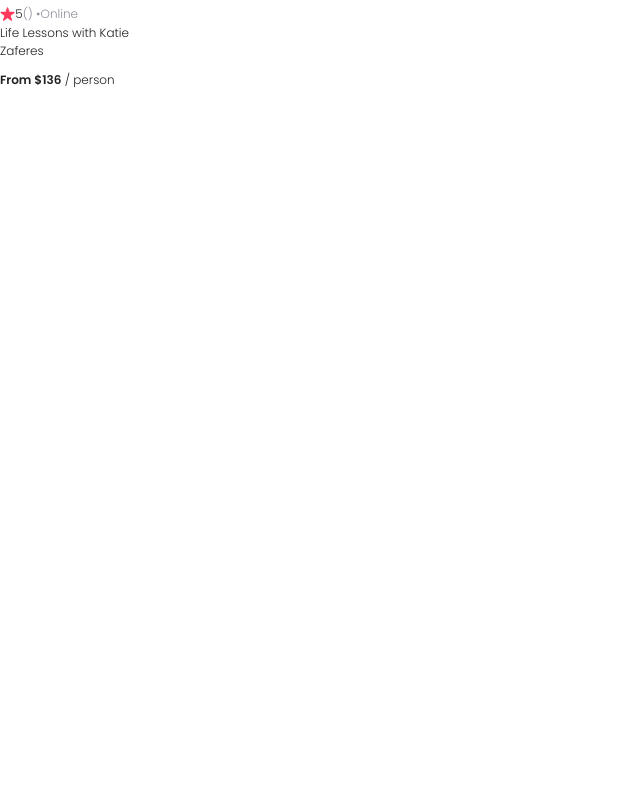
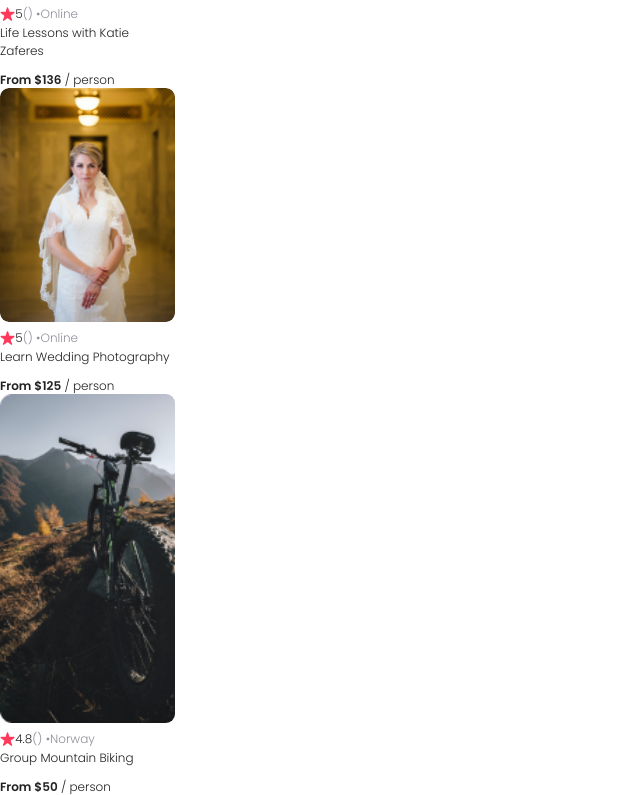
Before and after one commit to Shradha-singh23/React-Projects, a React (Create React App) app in the folder projects/: page / in a window 1280 px wide. Shown: the part 793-1588 px from the top of the page, without its empty margins (0-640 px from the left). Before the commit the page ends 881 px from the top, so only its background shows below. Built offline with nearby package versions, Linux system fonts and the light colour scheme.

Commit message:
Adding data to data.js

```diff
--- a/projects/src/airbnb-clone/data.js
+++ b/projects/src/airbnb-clone/data.js
@@ -12,6 +12,32 @@
         location: "Online",
         openSpots: 0,
     },
+    {
+        id: 2,
+        title: "Learn Wedding Photography",
+        description: "Interested in becoming a wedding photographer? For beginner and experienced photographers alike, join us in learning techniques required to leave the happy couple with memories that'll last a lifetime.",
+        price: 125,
+        coverImg: "wedding-photography",
+        stats: {
+            rating: 5.0,
+            reviewCount: 30
+        },
+        location: "Online",
+        openSpots: 27,
+    },
+    {
+        id: 3,
+        title: "Group Mountain Biking",
+        description: "Experience the beautiful Norwegian landscape and meet new friends all while conquering rugged terrain on your mountain bike. (Bike provided!)",
+        price: 50,
+        coverImg: "mountain-bike",
+        stats: {
+            rating: 4.8,
+            reviewCount: 2
+        },
+        location: "Norway",
+        openSpots: 3,
+    }
 ]
 
 export default experience;
```
Also changed, not shown: projects/src/airbnb-clone/images/mountain-bike.png (added), projects/src/airbnb-clone/images/wedding-photography.png (added).
